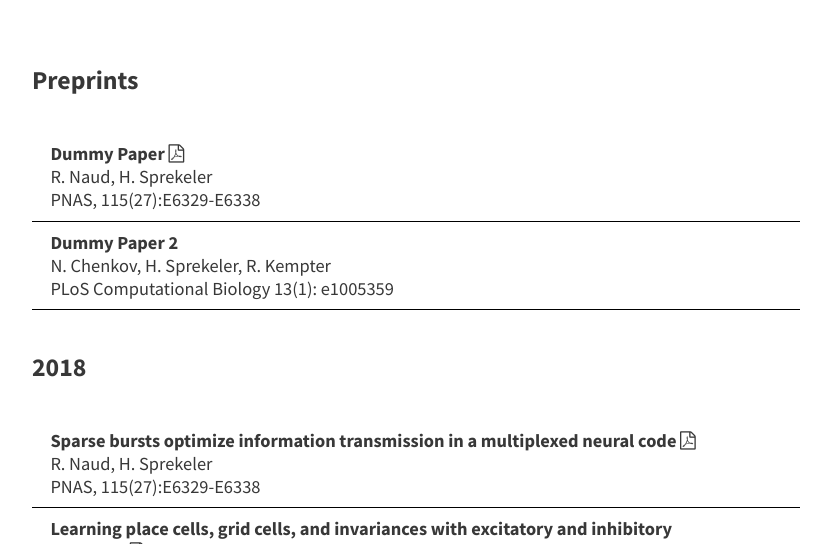
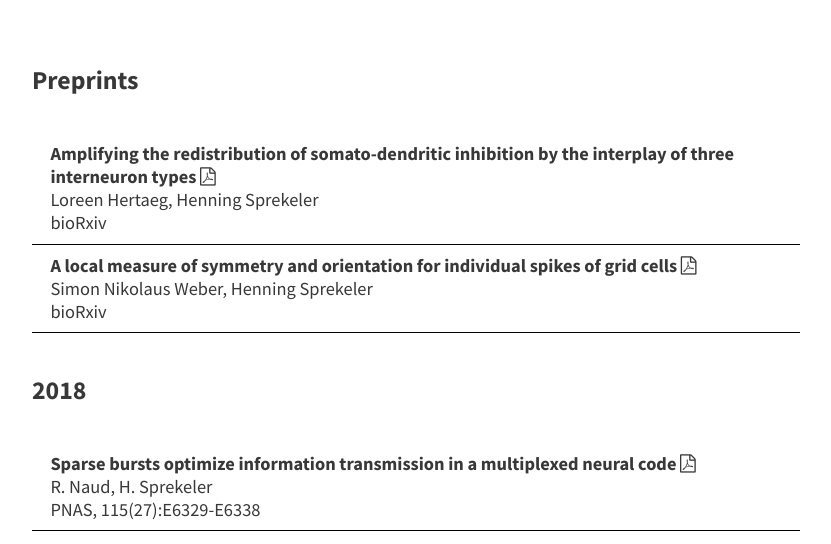
Before and after one commit to ge00rg/website-heroku, a Jekyll site: the page built from pages/3_publications.md, in a window 1280 px wide and 900 px high, cut to the strip 356-900 px from the top of the window. Shown: the whole strip, without its empty margins (224-1055 px from the left). Built offline with Jekyll 4.4.1, drawn with Linux system fonts in a browser that asks for light colours.

Commit message:
updated publications.json

```diff
--- a/_data/publications.json
+++ b/_data/publications.json
@@ -1,17 +1,18 @@
 [
 {
-    "title": "Dummy Paper",
-    "author": "R. Naud, H. Sprekeler",
+    "title": "Amplifying the redistribution of somato-dendritic inhibition by the interplay of three interneuron types",
+    "author": "Loreen Hertaeg, Henning Sprekeler",
     "year": "2018",
-    "journal": "PNAS, 115(27):E6329-E6338",
-    "link" : "http://www.pnas.org/content/pnas/early/2018/06/21/1720995115.full.pdf",
+    "journal": "bioRxiv",
+    "link" : "https://www.biorxiv.org/content/early/2018/09/06/410340.full.pdf",
     "preprint": "true"
 },
 {
-    "title": "Dummy Paper 2",
-    "author": "N. Chenkov, H. Sprekeler, R. Kempter",
-    "year": "2017",
-    "journal": "PLoS Computational Biology 13(1): e1005359",
+    "title": "A local measure of symmetry and orientation for individual spikes of grid cells",
+    "author": "Simon Nikolaus Weber, Henning Sprekeler",
+    "year": "2018",
+    "link": "https://www.biorxiv.org/content/early/2018/09/24/425637.full.pdf",
+    "journal": "bioRxiv",
     "preprint": "true"
 },
 {
```
